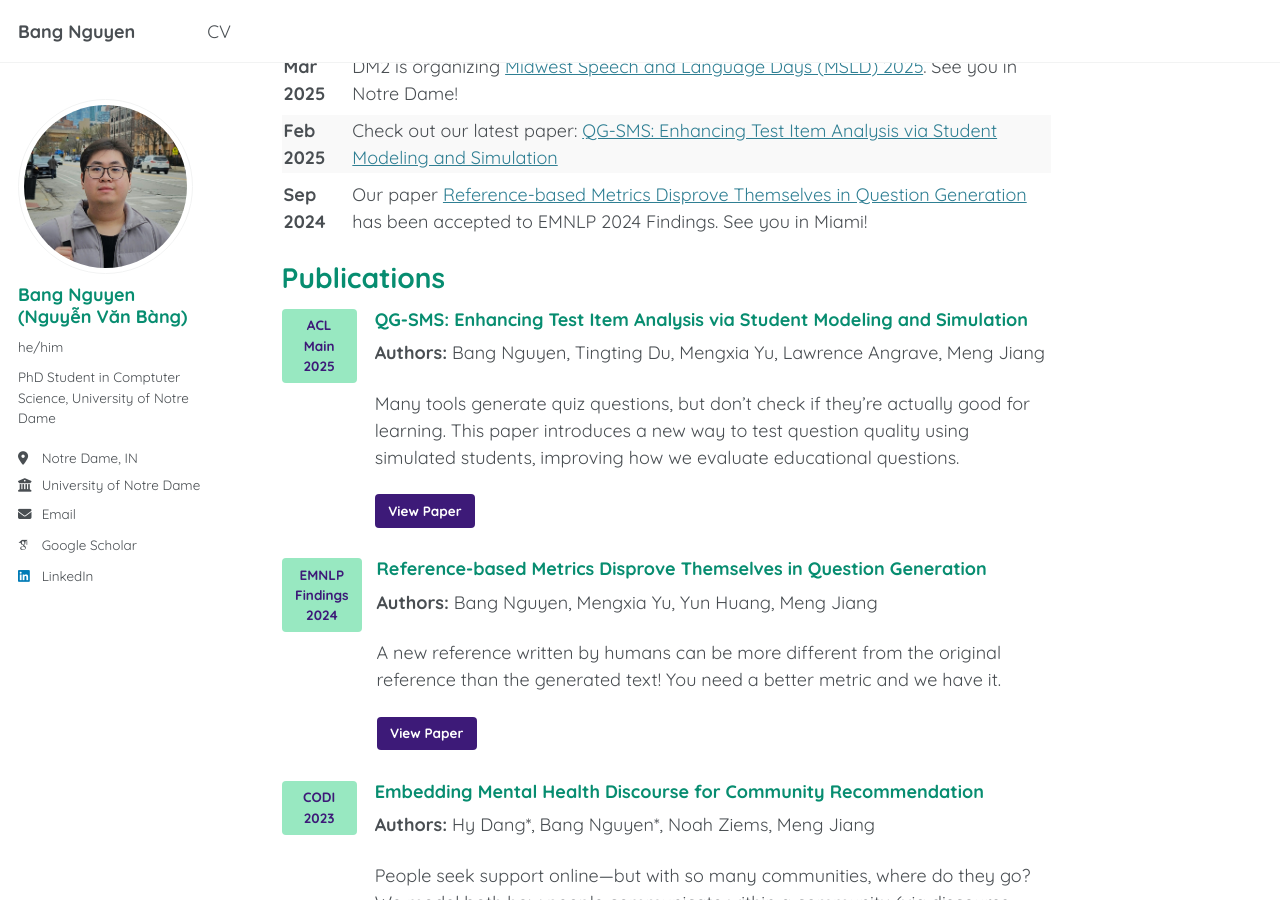
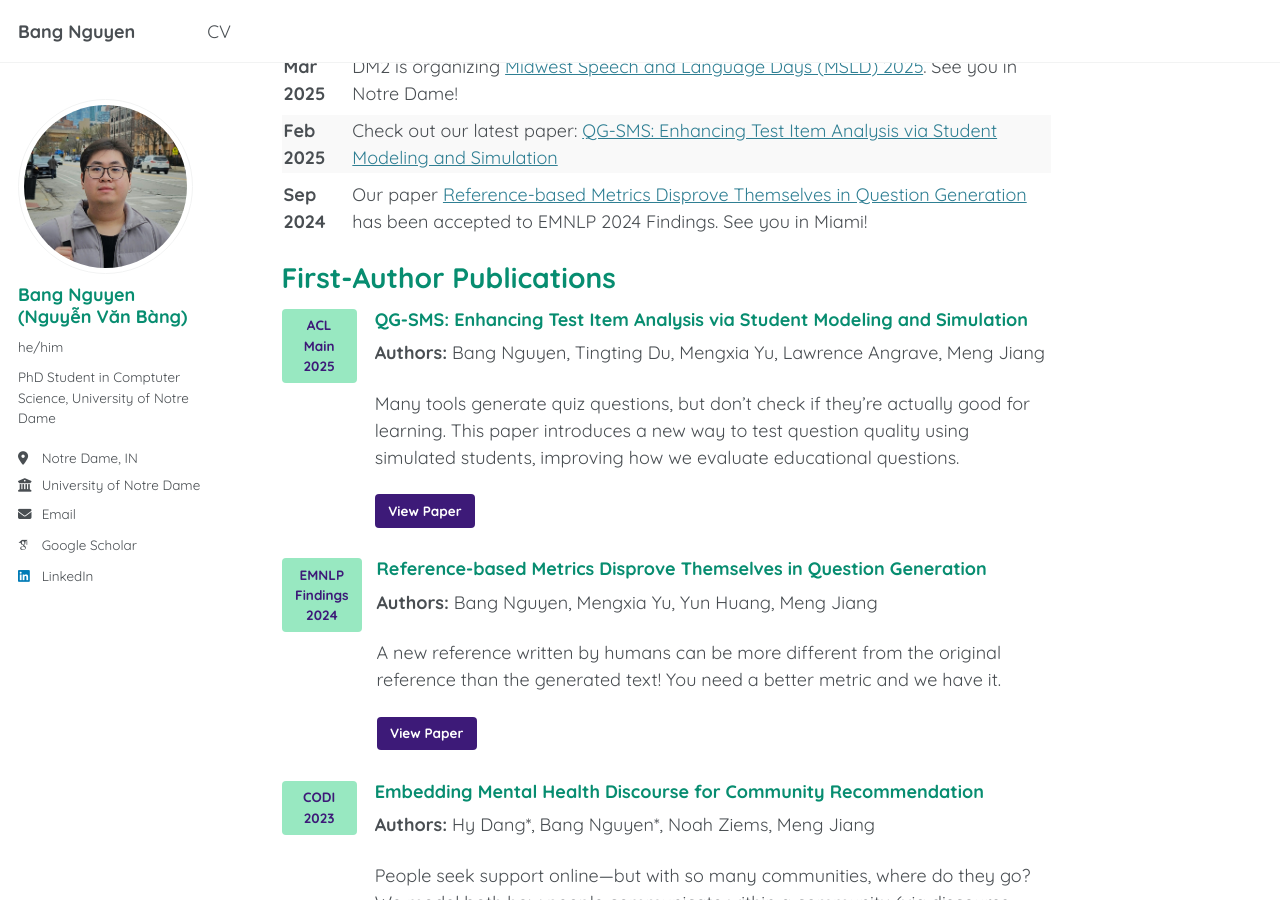
Before and after one commit to bnguyen5/bnguyen5.github.io, a Jekyll site: the page built from _pages/about.md, in a window 1280 px wide and 900 px high, scrolled down 645 px. Built offline with Jekyll 4.4.1, drawn with Linux system fonts in a browser that asks for light colours; some web fonts are replaced.

Commit message:
Update about.md

```diff
--- a/_pages/about.md
+++ b/_pages/about.md
@@ -44,7 +44,7 @@ With a strong interest in Natural Language Processing (NLP) and Machine Learning
   </tr>
 </table>
 
-# Publications
+# First-Author Publications
 
 {% assign pubs = site.publications | sort: 'date' | reverse %}
 {% for pub in pubs %}
```
